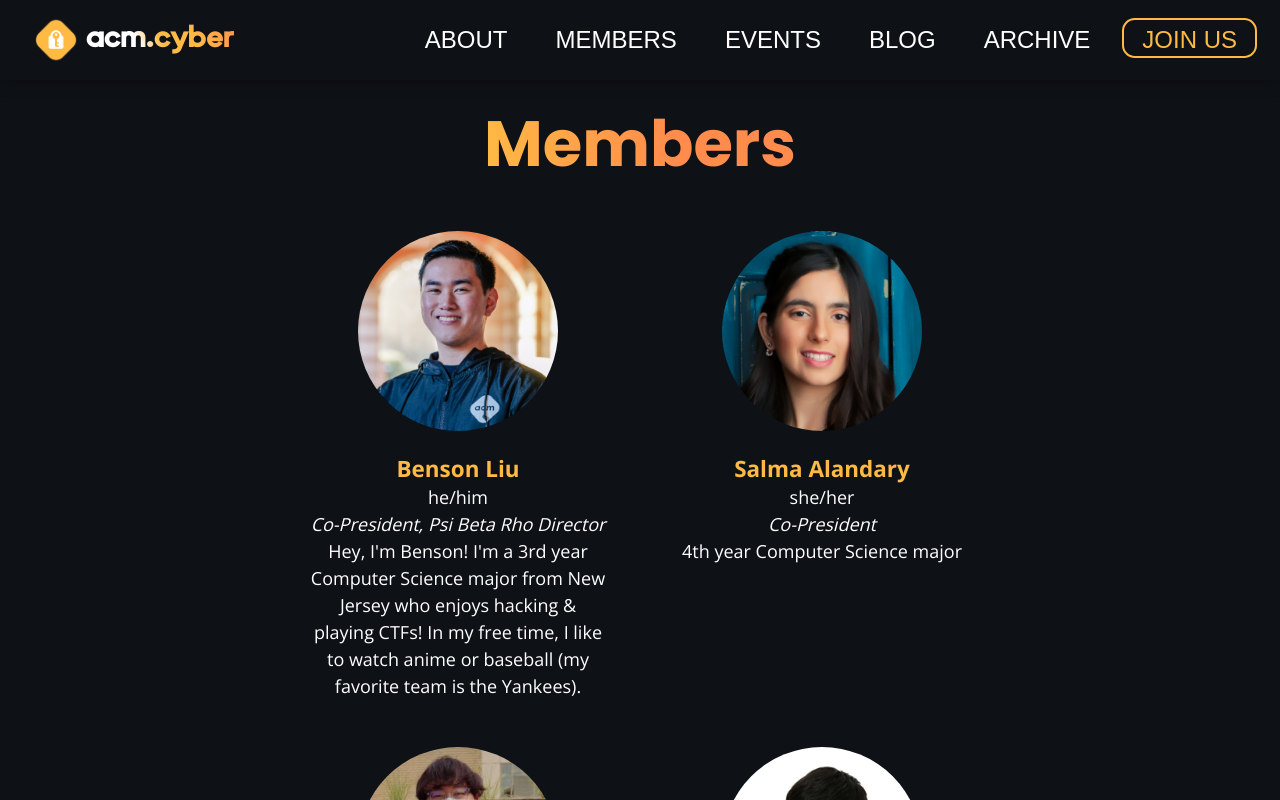
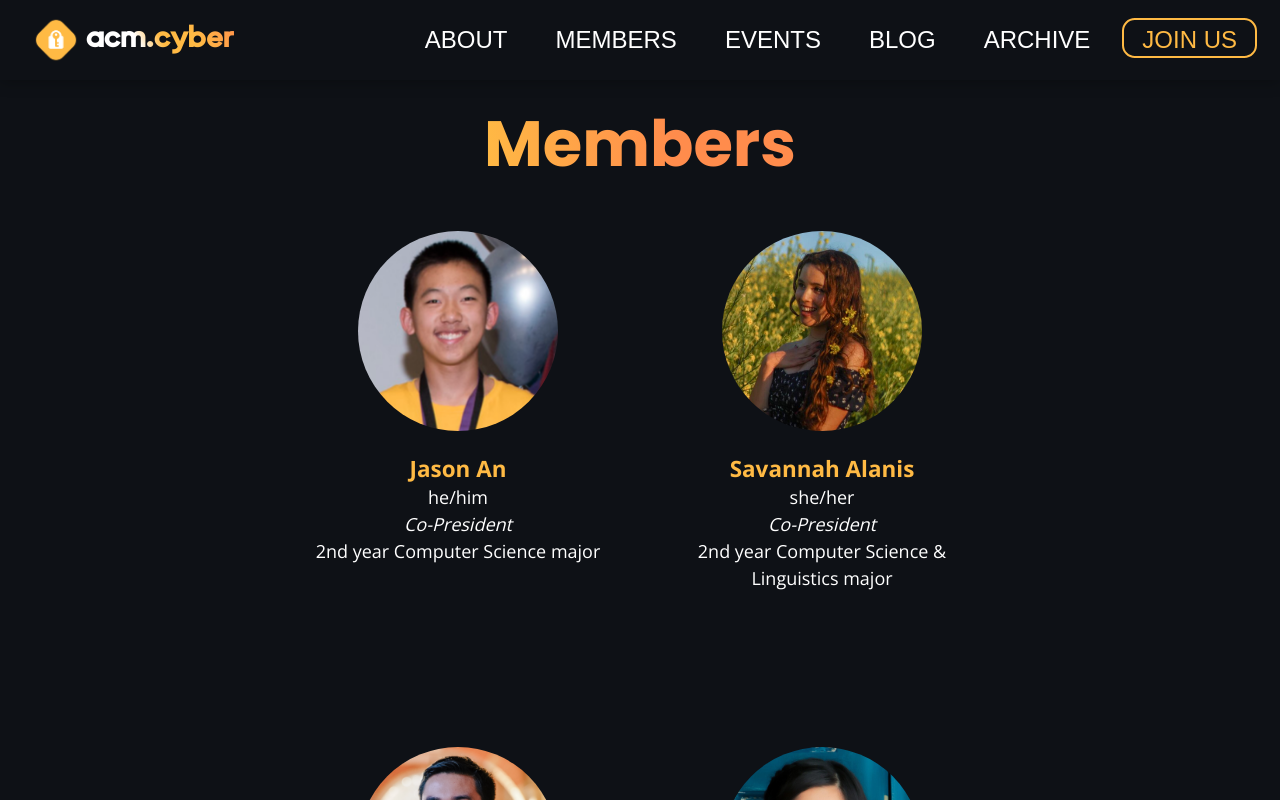
Before and after one commit to uclaacm/acmcyber.com, a Next.js app: page /members in a window 1280 px wide. Built offline with nearby package versions, Linux system fonts and the light colour scheme; a web font is replaced by a local one.

Commit message:
added winter members (w/o photos)

```diff
--- a/data/members.ts
+++ b/data/members.ts
@@ -8,418 +8,334 @@ export type PersonInfoProps = {
 
 const members: PersonInfoProps[] = [
   {
+    name: "Jason An",
+    role: "Co-President",
+    bio: "2nd year Computer Science major",
+    pronouns: "he/him",
+    photo: "jason.png"
+  },
+  {
+    name: "Savannah Alanis",
+    role: "Co-President",
+    bio: "2nd year Computer Science & Linguistics major",
+    pronouns: "she/her",
+    photo: "savannah.jpg"
+  },
+  {
     name: "Benson Liu",
-    role: "Co-President, Psi Beta Rho Director",
+    role: "Advisor",
     bio: "Hey, I'm Benson! I'm a 3rd year Computer Science major from New Jersey who enjoys hacking & playing CTFs! In my free time, I like to watch anime or baseball (my favorite team is the Yankees).",
     pronouns: "he/him",
-    photo: "bliu.png",
+    photo: "bliu.png"
   },
   {
     name: "Salma Alandary",
-    role: "Co-President",
+    role: "Advisor",
     bio: "4th year Computer Science major",
     pronouns: "she/her",
-    photo: "salma.jpg",
+    photo: "salma.jpg"
   },
   {
     name: "Gary Song",
     role: "Officer",
     bio: "3rd year Computer Science & Math majors",
     pronouns: "he/him",
-    photo: "gary.png",
+    photo: "gary.png"
   },
   {
     name: "Alec Machlis",
     role: "Officer",
     bio: "2nd year Computer Science major",
     pronouns: "he/him",
-    photo: "alec.jpg",
+    photo: "alec.jpg"
   },
   {
     name: "Andrew Kuai",
     role: "Officer",
     bio: "2nd year Computer Science & Engineering major",
     pronouns: "he/him",
-    photo: "andrew.png",
+    photo: "andrew.png"
   },
   {
     name: "Arnav Vora",
     role: "Officer",
     bio: "2nd year Computer Science & Engineering major",
     pronouns: "he/him",
-    photo: "arnav.jpg",
+    photo: "arnav.jpg"
   },
   {
     name: "Audrey Emis",
     role: "Officer",
     bio: "2nd year Computer Science major",
     pronouns: "she/her",
-    photo: "audrey.jpg",
+    photo: "audrey.jpg"
   },
   {
-    name: "Jason An",
+    name: "Alexander Zhang",
     role: "Officer",
     bio: "2nd year Computer Science major",
     pronouns: "he/him",
-    photo: "jason.png",
+    photo: "kaiphait.webp"
   },
   {
-    name: "Michelle Zhao",
+    name: "Joshua Zhu",
     role: "Officer",
     bio: "2nd year Computer Science major",
-    pronouns: "she/her",
-    photo: "michelle.jpg",
+    pronouns: "he/him",
+    photo: "joshua.jpg"
   },
   {
-    name: "Savannah Alanis",
+    name: "Mark Epstein",
     role: "Officer",
-    bio: "2nd year Computer Science & Linguistics major",
-    pronouns: "she/her",
-    photo: "savannah.jpg",
+    bio: "2nd year Computer Science major",
+    pronouns: "he/him",
+    photo: "mark.jpg"
   },
   {
-    name: "Alexander Zhang",
-    role: "Psi Beta Rho, Cyber Lab",
+    name: "Ronak Badhe",
+    role: "Officer",
     bio: "2nd year Computer Science major",
     pronouns: "he/him",
-    photo: "kaiphait.webp",
+    photo: "ronak.webp"
+  },
+  {
+    name: "Stewart Kwok",
+    role: "Officer",
+    bio: "1st year Computer Science major",
+    pronouns: "",
+    photo: "stewart.png"
+  },
+  {
+    name: "Enzo Saracen",
+    role: "Officer",
+    bio: "1st year Computer Science major",
+    pronouns: "",
+    photo: ""
+  },
+  {
+    name: "Renuka Bhusari",
+    role: "Officer",
+    bio: "1st year Computer Science & Linguistics major",
+    pronouns: "",
+    photo: "renuka.jpg"
+  },
+  {
+    name: "Rathul Anand",
+    role: "Officer",
+    bio: "1st year Computer Science & Linguistics, Math major",
+    pronouns: "",
+    photo: ""
+  },
+  {
+    name: "Brandon Tran",
+    role: "Cyber Academy",
+    bio: "3rd year Computer Science & Engineering major",
+    pronouns: "he/him",
+    photo: "brandon.jpg"
+  },
+  {
+    name: "Yashica Prasad",
+    role: "Cyber Academy",
+    bio: "1st year Computer Science major",
+    pronouns: "she/her",
+    photo: "yashica.png"
+  },
+  {
+    name: "Srishti Ganu",
+    role: "Cyber Lab",
+    bio: "1st year Mathematics of Computation major",
+    pronouns: "she/her",
+    photo: "srishti.jpg"
+  },
+  {
+    name: "Andy Huang",
+    role: "Cyber Lab",
+    bio: "3rd year Computer Science major",
+    pronouns: "he/him",
+    photo: ""
+  },
+  {
+    name: "Kevin Zhao",
+    role: "Psi Beta Rho",
+    bio: "1st year Computer Science major",
+    pronouns: "he/him, she/her, they/them",
+    photo: "kevinZhao.jpg"
+  },
+  {
+    name: "Iryna Iziumska",
+    role: "Psi Beta Rho",
+    bio: "1st year Mathematics/Economics major",
+    pronouns: "she/her",
+    photo: "iryna.png"
+  },
+  {
+    name: "Alexander Edwards",
+    role: "Cyber Academy",
+    bio: "1st year Computer Science major",
+    pronouns: "he/him",
+    photo: "alexanderEdwards.png"
+  },
+  {
+    name: "Simon Koski",
+    role: "Psi Beta Rho",
+    bio: "1st year Computer Science major",
+    pronouns: "he/him",
+    photo: ""
+  },
+  {
+    name: "Aditya Pai",
+    role: "Psi Beta Rho",
+    bio: "1st year Electrical Engineering major",
+    pronouns: "he/him",
+    photo: "aditya.jpg"
+  },
+  {
+    name: "Chinmay Devadhar",
+    role: "Cyber Academy",
+    bio: "1st year Computer Science major",
+    pronouns: "he/him",
+    photo: "chinmay.jpg"
+  },
+  {
+    name: "Alan Wu",
+    role: "Cyber Academy",
+    bio: "1st year Mathematics of Computation/Statistics major",
+    pronouns: "he/him",
+    photo: ""
+  },
+  {
+    name: "Sanjay Krishna",
+    role: "Cyber Academy",
+    bio: "1st year Computer Engineering major",
+    pronouns: "he/him",
+    photo: ""
+  },
+  {
+    name: "Emma Lin",
+    role: "Cyber Lab",
+    bio: "1st year Computer Science & Linguistics major",
+    pronouns: "she/her",
+    photo: ""
   },
   {
     name: "Anthony Fangqing Yu",
     role: "Psi Beta Rho",
     bio: "2nd year Computer Science major",
     pronouns: "he/him",
-    photo: "",
+    photo: ""
   },
   {
-    name: "Joshua Zhu",
-    role: "Psi Beta Rho",
-    bio: "2nd year Computer Science major",
+    name: "Christopher Simaan",
+    role: "Cyber Academy",
+    bio: "1st year Computer Science & Engineering major",
     pronouns: "he/him",
-    photo: "joshua.jpg",
-  },
-  {
-    name: "Mark Epstein",
-    role: "Cyber Lab",
-    bio: "2nd year Computer Science major",
-    pronouns: "he/him",
-    photo: "mark.jpg",
-  },
-  {
-    name: "Ronak Badhe",
-    role: "Psi Beta Rho, Cyber Lab",
-    bio: "2nd year Computer Science major",
-    pronouns: "he/him",
-    photo: "ronak.webp",
-  },
-  {
-    name: "Vera Peker",
-    role: "Psi Beta Rho",
-    bio: "2nd year Computer Science major",
-    pronouns: "she/her",
-    photo: "vera.jpg",
-  },
-  {
-    name: "Ben Chen",
-    role: "Psi Beta Rho",
-    bio: "1st year Computer Science & Linguistics major",
-    pronouns: "",
-    photo: "",
-  },
-  {
-    name: "Iryna Iziumska",
-    role: "Psi Beta Rho",
-    bio: "1st year Mathematics/Economics major",
-    pronouns: "",
-    photo: "iryna.png",
+    photo: "christopher.jpg"
   },
   {
     name: "Kevin Wong",
     role: "Cyber Academy",
     bio: "1st year Undeclared Engineering major",
-    pronouns: "",
-    photo: "kevinWong.jpg",
+    pronouns: "he/him",
+    photo: "kevinWong.jpg"
   },
   {
-    name: "Stewart Kwok",
+    name: "Dylan Truong",
     role: "Cyber Academy",
     bio: "1st year Computer Science major",
-    pronouns: "",
-    photo: "stewart.png",
+    pronouns: "he/him",
+    photo: "dylan.png"
   },
   {
-    name: "Hudson Roddy",
-    role: "Cyber Academy",
-    bio: "1st year Mechanical Engineering major",
-    pronouns: "",
-    photo: "",
+    name: "Pranav Akella",
+    role: "Psi Beta Rho",
+    bio: "1st year Computer Science major",
+    pronouns: "he/him",
+    photo: "pranav.jpg"
   },
   {
-    name: "Emma Tu",
+    name: "Eddie He",
     role: "Cyber Academy",
-    bio: "1st year Computational and Systems Biology major",
-    pronouns: "",
-    photo: "emma.jpg",
+    bio: "1st year Data Theory major",
+    pronouns: "he/him",
+    photo: ""
+  },
+  {
+    name: "Ryan Chang",
+    role: "Cyber Academy",
+    bio: "1st year Electrical Engineering major",
+    pronouns: "he/him",
+    photo: ""
+  },
+  {
+    name: "Jessie Chan",
+    role: "Psi Beta Rho",
+    bio: "1st year Electrical Engineering major",
+    pronouns: "she/her",
+    photo: ""
+  },
+  {
+    name: "Justin Morgan",
+    role: "Cyber Lab",
+    bio: "3rd year Computer Science major",
+    pronouns: "he/him",
+    photo: "justin.jpg"
+  },
+  {
+    name: "Hunter Kang",
+    role: "Cyber Academy",
+    bio: "1st year Mathematics of Computation major",
+    pronouns: "he/him",
+    photo: "hunter.png"
+  },
+  {
+    name: "Leon Lenk",
+    role: "Cyber Lab",
+    bio: "2nd year Computer Science major",
+    pronouns: "he/him",
+    photo: "leon.jpg"
+  },
+  {
+    name: "Jackson Kohls",
+    role: "Psi Beta Rho",
+    bio: "Masters of Financial Engineering major",
+    pronouns: "he/him, they/them",
+    photo: ""
+  },
+  {
+    name: "Cameron Monast",
+    role: "Cyber Academy",
+    bio: "1st year Computer Science major",
+    pronouns: "he/him",
+    photo: "cameron.jpg"
   },
   {
     name: "Danniell Xu",
     role: "Psi Beta Rho",
     bio: "1st year Computational and Systems Biology major",
-    pronouns: "",
-    photo: "danniell.webp",
+    pronouns: "he/him",
+    photo: "danniell.webp"
   },
   {
     name: "Jason Ni",
     role: "Cyber Academy",
-    bio: "1st year Mathematics of Computation major",
-    pronouns: "",
-    photo: "",
-  },
-  {
-    name: "Ryan Chang",
-    role: "Cyber Academy",
-    bio: "1st year Electrical Engineering major",
-    pronouns: "",
-    photo: "",
-  },
-  {
-    name: "Enzo Saracen",
-    role: "Psi Beta Rho",
-    bio: "1st year Computer Science major",
-    pronouns: "",
-    photo: "",
-  },
-  {
-    name: "Yashica Prasad",
-    role: "Cyber Academy",
-    bio: "1st year Computer Science & Engineering major",
-    pronouns: "",
-    photo: "yashica.png",
-  },
-  {
-    name: "Brandon Tran",
-    role: "Cyber Academy",
-    bio: "3rd year Computer Science & Engineering major",
-    pronouns: "",
-    photo: "brandon.jpg",
-  },
-  {
-    name: "Aditya Pai",
-    role: "Psi Beta Rho",
-    bio: "1st year Electrical Engineering major",
-    pronouns: "",
-    photo: "aditya.jpg",
-  },
-  {
-    name: "Dylan Truong",
-    role: "Cyber Academy",
-    bio: "1st year Computer Science major",
-    pronouns: "",
-    photo: "dylan.png",
-  },
-  {
-    name: "Nathan Min",
-    role: "Cyber Academy",
-    bio: "1st year Molecular, Cell, & Developmental Biology major",
-    pronouns: "",
-    photo: "nathan.jpg",
-  },
-  {
-    name: "Simon Koski",
-    role: "Psi Beta Rho",
-    bio: "1st year Computer Science major",
-    pronouns: "",
-    photo: "",
-  },
-  {
-    name: "Cameron Monast",
-    role: "Cyber Academy",
-    bio: "3rd year Computer Science major",
-    pronouns: "",
-    photo: "cameron.jpg",
-  },
-  {
-    name: "Minh Trinh",
-    role: "Psi Beta Rho",
-    bio: "1st year Computer Science & Applied Mathematics major",
-    pronouns: "",
-    photo: "minh.jpg",
-  },
-  {
-    name: "Alexander Edwards",
-    role: "Cyber Academy",
-    bio: "3rd year Computer Science major",
-    pronouns: "",
-    photo: "alexanderEdwards.png",
-  },
-  {
-    name: "Jason Jiang",
-    role: "Psi Beta Rho",
-    bio: "1st year Computer Science & Engineering major",
-    pronouns: "",
-    photo: "",
-  },
-  {
-    name: "Kevin Xue",
-    role: "Cyber Lab",
-    bio: "1st year Mathematics of Computation major",
-    pronouns: "",
-    photo: "",
-  },
-  {
-    name: "Daniel Guo",
-    role: "Cyber Academy",
-    bio: "1st year Computer Science major",
-    pronouns: "",
-    photo: "daniel.jpg",
-  },
-  {
-    name: "Teong Seng Tan",
-    role: "Psi Beta Rho",
-    bio: "1st year Computer Science major",
-    pronouns: "",
-    photo: "teong.jpg",
-  },
-  {
-    name: "Srishti Ganu",
-    role: "Cyber Lab",
-    bio: "3rd year Mathematics of Computation major",
-    pronouns: "",
-    photo: "srishti.jpg",
-  },
-  {
-    name: "Renuka Bhusari",
-    role: "Psi Beta Rho",
-    bio: "1st year Computer Science & Linguistics major",
-    pronouns: "",
-    photo: "renuka.jpg",
-  },
-  {
-    name: "Christopher Simaan",
-    role: "Cyber Academy",
-    bio: "3rd year Computer Science & Engineering major",
-    pronouns: "",
-    photo: "christopher.jpg",
+    bio: "1st year Mathematics of Comptuation major",
+    pronouns: "he/him",
+    photo: ""
   },
   {
     name: "William Shih",
     role: "Cyber Academy",
     bio: "1st year Mathematics of Computation major",
-    pronouns: "",
-    photo: "william.jpg",
+    pronouns: "he/him",
+    photo: "william.jpg"
   },
   {
-    name: "Kevin Zhao",
-    role: "Psi Beta Rho",
-    bio: "1st year Computer Science major",
-    pronouns: "",
-    photo: "kevinZhao.jpg",
-  },
-  {
-    name: "Leon Lenk",
-    role: "Cyber Lab",
-    bio: "2nd year Computer science major",
-    pronouns: "",
-    photo: "leon.jpg",
-  },
-  {
-    name: "David Zhu",
-    role: "Cyber Academy",
-    bio: "1st year Computer science major",
-    pronouns: "",
-    photo: "david.jpg",
-  },
-  {
-    name: "Justin Morgan",
-    role: "Cyber Lab",
-    bio: "3rd year Computer Science major",
-    pronouns: "",
-    photo: "justin.jpg",
-  },
-  {
-    name: "Trevor Novak",
-    role: "Cyber Lab",
-    bio: "1st year Computer Science & Engineering major",
-    pronouns: "",
-    photo: "",
-  },
-  {
-    name: "Chinmay Devadhar",
-    role: "Cyber Academy",
-    bio: "1st year Computer science major",
-    pronouns: "",
-    photo: "chinmay.jpg",
-  },
-  {
-    name: "Pranav Akella",
-    role: "Psi Beta Rho",
-    bio: "1st year Computer Science major",
-    pronouns: "",
-    photo: "pranav.jpg",
-  },
-  {
-    name: "Vishal Yathish",
-    role: "Psi Beta Rho",
-    bio: "1st year Computer Science & Engineering major",
-    pronouns: "",
-    photo: "vishal.jpg",
-  },
-  {
-    name: "Judas Lopez",
-    role: "Cyber Academy",
-    bio: "1st year Computer Science & Engineering major",
-    pronouns: "",
-    photo: "judas.jpg",
-  },
-  {
-    name: "Hunter Kang",
-    role: "Cyber Academy",
-    bio: "1st year Mathematics of Computation major",
-    pronouns: "",
-    photo: "hunter.png",
-  },
-  {
-    name: "Anagh Pandya",
-    role: "Cyber Academy",
-    bio: "1st year Computer Science major",
-    pronouns: "",
-    photo: "anagh.jpg",
-  },
-  {
-    name: "Rathul Anand",
-    role: "Psi Beta Rho",
-    bio: "1st year Computer Science & Linguistics, Math major",
-    pronouns: "",
-    photo: "",
-  },
-  {
-    name: "Brandan Bright",
+    name: "Layah Vigneaud",
     role: "Cyber Lab",
     bio: "1st year Computer Science major",
-    pronouns: "",
-    photo: "brandan.jpg",
-  },
-  {
-    name: "David Tuvshin",
-    role: "Cyber Academy",
-    bio: "2nd year Electrical Engineering major",
-    pronouns: "",
-    photo: "",
-  },
-  {
-    name: "Wei Han Chua",
-    role: "Cyber Lab",
-    bio: "1st year Computer Engineering major",
-    pronouns: "",
-    photo: "wei.jpg",
-  },
-  {
-    name: "Nicholas Wang",
-    role: "Psi Beta Rho",
-    bio: "2nd year Computer Science major",
-    pronouns: "",
-    photo: "nicholas.jpg",
-  },
+    pronouns: "she/her",
+    photo: ""
+  }
 ];
 
 export default members;
```
